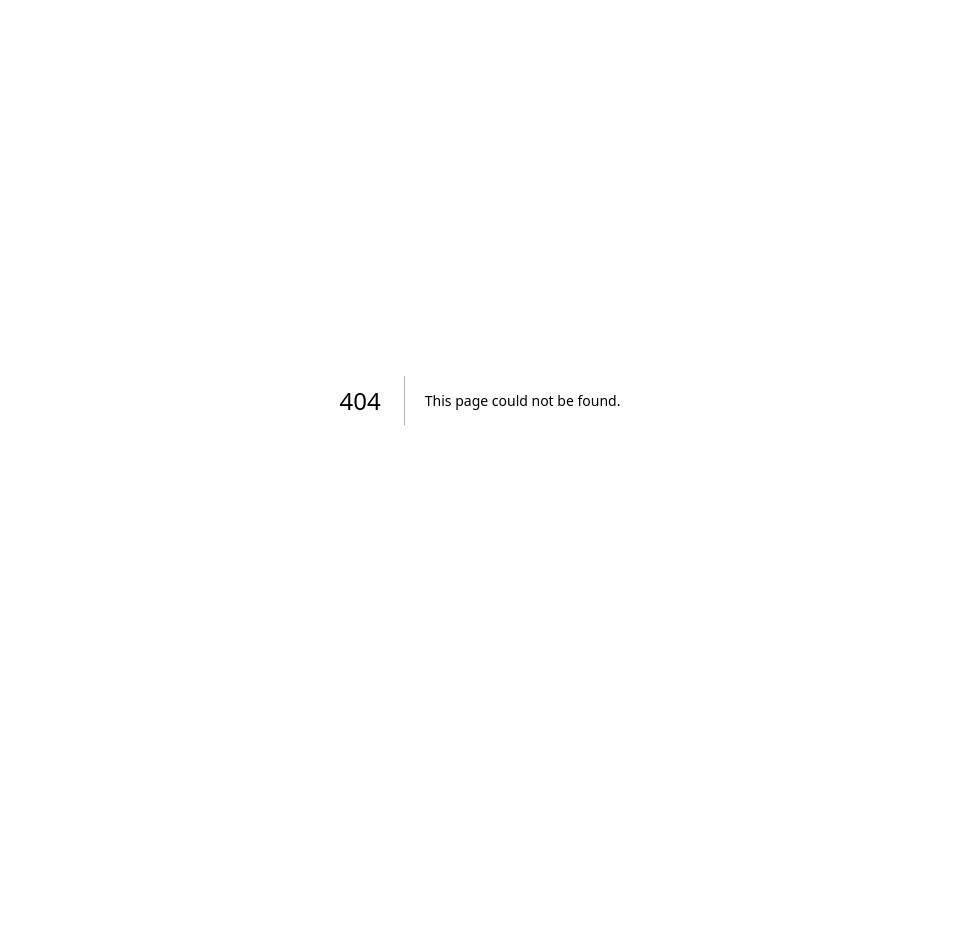
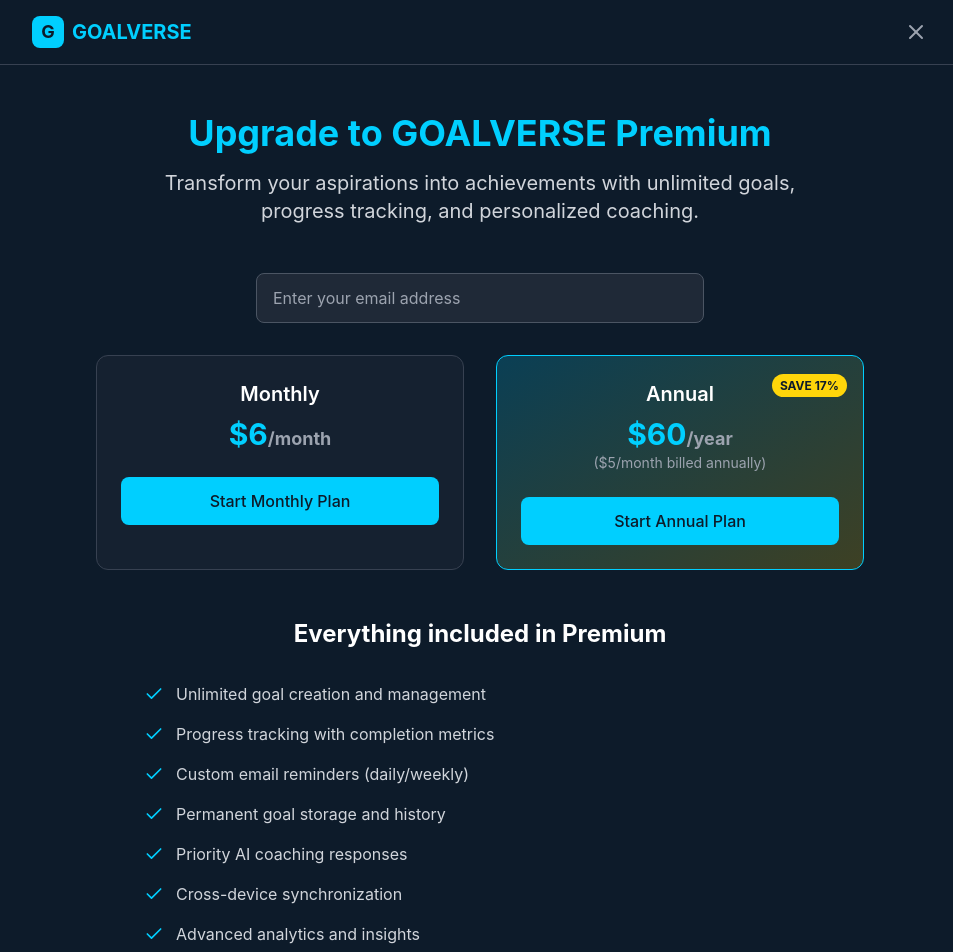
Before and after one commit to hubsienda/goal-coach-assistant, a Next.js app: page /pricing in a window 1280 px wide. Before the commit this address had no page. Shown: the top 952 px of the page, without its empty margins (160-1113 px from the left). Before the commit the page ends 800 px from the top, so only its background shows below. Built offline with nearby package versions, Linux system fonts and the light colour scheme.

Commit message:
Create pricing.js

```diff
--- /dev/null
+++ b/pages/pricing.js
@@ -0,0 +1,142 @@
+import { useState } from 'react';
+import { Check, Crown, Target, X } from 'lucide-react';
+
+export default function Pricing() {
+  const [isLoading, setIsLoading] = useState(false);
+  const [email, setEmail] = useState('');
+
+  const handleSubscribe = async (priceType) => {
+    if (!email) {
+      alert('Please enter your email address');
+      return;
+    }
+
+    setIsLoading(true);
+    try {
+      const response = await fetch('/api/stripe/create-checkout', {
+        method: 'POST',
+        headers: { 'Content-Type': 'application/json' },
+        body: JSON.stringify({ email, priceType })
+      });
+
+      const { url } = await response.json();
+      window.location.href = url;
+    } catch (error) {
+      console.error('Checkout error:', error);
+      alert('Failed to create checkout session');
+    }
+    setIsLoading(false);
+  };
+
+  return (
+    <div className="min-h-screen bg-[#0D1B2A] text-white">
+      {/* Header */}
+      <div className="border-b border-gray-700 p-4">
+        <div className="max-w-4xl mx-auto flex items-center justify-between">
+          <div className="flex items-center space-x-2">
+            <div className="w-8 h-8 bg-[#00CFFF] rounded-lg flex items-center justify-center">
+              <span className="text-[#0D1B2A] font-bold text-lg">G</span>
+            </div>
+            <span className="text-[#00CFFF] font-bold text-xl">GOALVERSE</span>
+          </div>
+          <a href="/" className="text-gray-400 hover:text-white">
+            <X className="w-6 h-6" />
+          </a>
+        </div>
+      </div>
+
+      <div className="max-w-4xl mx-auto px-4 py-12">
+        {/* Hero Section */}
+        <div className="text-center mb-12">
+          <h1 className="text-4xl font-bold text-[#00CFFF] mb-4">
+            Upgrade to GOALVERSE Premium
+          </h1>
+          <p className="text-xl text-gray-300 max-w-2xl mx-auto">
+            Transform your aspirations into achievements with unlimited goals,
+            progress tracking, and personalized coaching.
+          </p>
+        </div>
+
+        {/* Email Input */}
+        <div className="max-w-md mx-auto mb-8">
+          <input
+            type="email"
+            value={email}
+            onChange={(e) => setEmail(e.target.value)}
+            placeholder="Enter your email address"
+            className="w-full px-4 py-3 bg-gray-800 border border-gray-600 rounded-lg focus:outline-none focus:ring-2 focus:ring-[#00CFFF] text-white"
+            required
+          />
+        </div>
+
+        {/* Pricing Cards */}
+        <div className="grid md:grid-cols-2 gap-8 max-w-3xl mx-auto mb-12">
+          {/* Monthly Plan */}
+          <div className="bg-gray-800/50 border border-gray-700 rounded-xl p-6">
+            <div className="text-center mb-6">
+              <h3 className="text-xl font-semibold text-white mb-2">Monthly</h3>
+              <div className="text-3xl font-bold text-[#00CFFF]">$6<span className="text-lg text-gray-400">/month</span></div>
+            </div>
+            <button
+              onClick={() => handleSubscribe('monthly')}
+              disabled={isLoading}
+              className="w-full bg-[#00CFFF] text-[#0D1B2A] py-3 rounded-lg font-medium hover:bg-[#00CFFF]/90 disabled:opacity-50"
+            >
+              {isLoading ? 'Loading...' : 'Start Monthly Plan'}
+            </button>
+          </div>
+
+          {/* Annual Plan */}
+          <div className="bg-gradient-to-br from-[#00CFFF]/20 to-[#FFD60A]/20 border border-[#00CFFF] rounded-xl p-6 relative">
+            <div className="absolute top-4 right-4">
+              <span className="bg-[#FFD60A] text-[#0D1B2A] px-2 py-1 rounded-full text-xs font-bold">
+                SAVE 17%
+              </span>
+            </div>
+            <div className="text-center mb-6">
+              <h3 className="text-xl font-semibold text-white mb-2">Annual</h3>
+              <div className="text-3xl font-bold text-[#00CFFF]">$60<span className="text-lg text-gray-400">/year</span></div>
+              <div className="text-sm text-gray-400">($5/month billed annually)</div>
+            </div>
+            <button
+              onClick={() => handleSubscribe('yearly')}
+              disabled={isLoading}
+              className="w-full bg-[#00CFFF] text-[#0D1B2A] py-3 rounded-lg font-medium hover:bg-[#00CFFF]/90 disabled:opacity-50"
+            >
+              {isLoading ? 'Loading...' : 'Start Annual Plan'}
+            </button>
+          </div>
+        </div>
+
+        {/* Features List */}
+        <div className="max-w-2xl mx-auto">
+          <h2 className="text-2xl font-bold text-center text-white mb-8">
+            Everything included in Premium
+          </h2>
+          <div className="grid gap-4">
+            {[
+              'Unlimited goal creation and management',
+              'Progress tracking with completion metrics',
+              'Custom email reminders (daily/weekly)',
+              'Permanent goal storage and history',
+              'Priority AI coaching responses',
+              'Cross-device synchronization',
+              'Advanced analytics and insights',
+              'Cancel anytime'
+            ].map((feature, index) => (
+              <div key={index} className="flex items-center space-x-3">
+                <Check className="w-5 h-5 text-[#00CFFF] flex-shrink-0" />
+                <span className="text-gray-300">{feature}</span>
+              </div>
+            ))}
+          </div>
+        </div>
+
+        {/* Footer */}
+        <div className="text-center mt-12 text-gray-400 text-sm">
+          <p>Secure payment powered by Stripe • Cancel anytime</p>
+        </div>
+      </div>
+    </div>
+  );
+}
```
